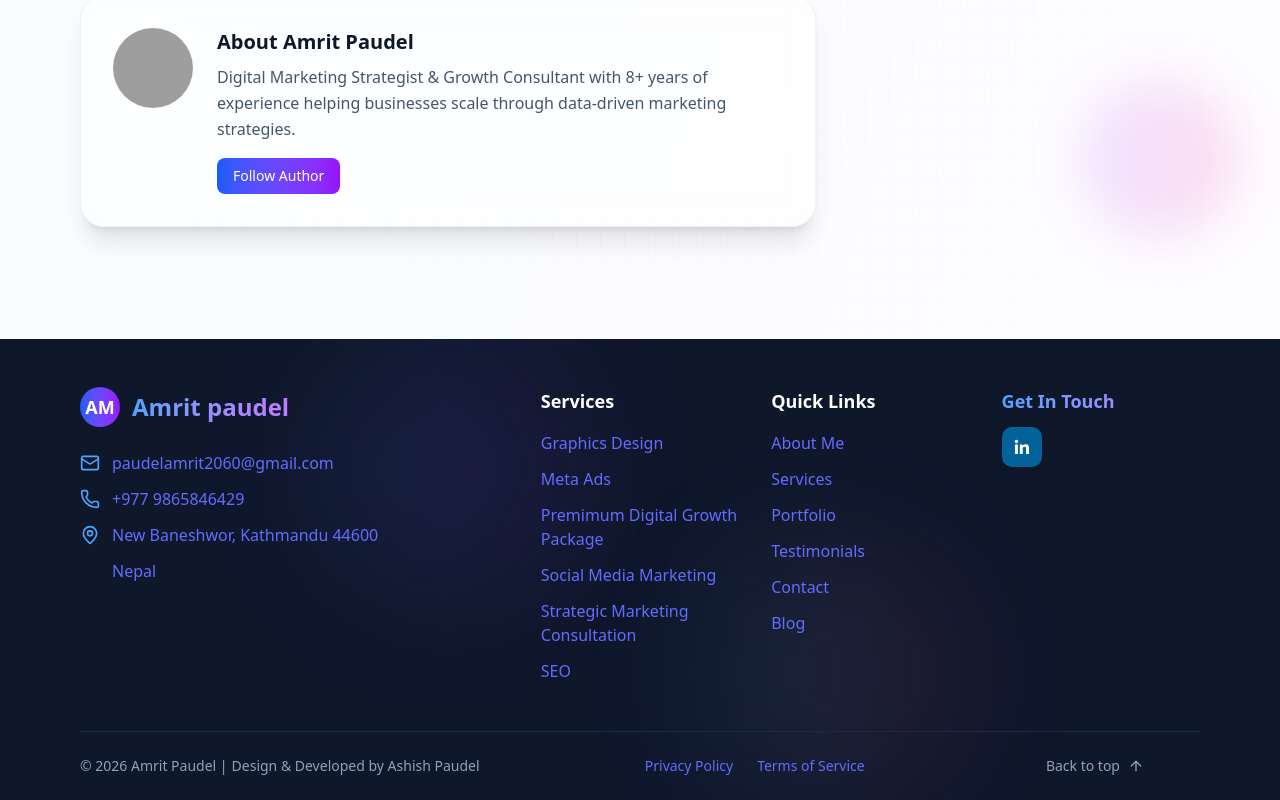
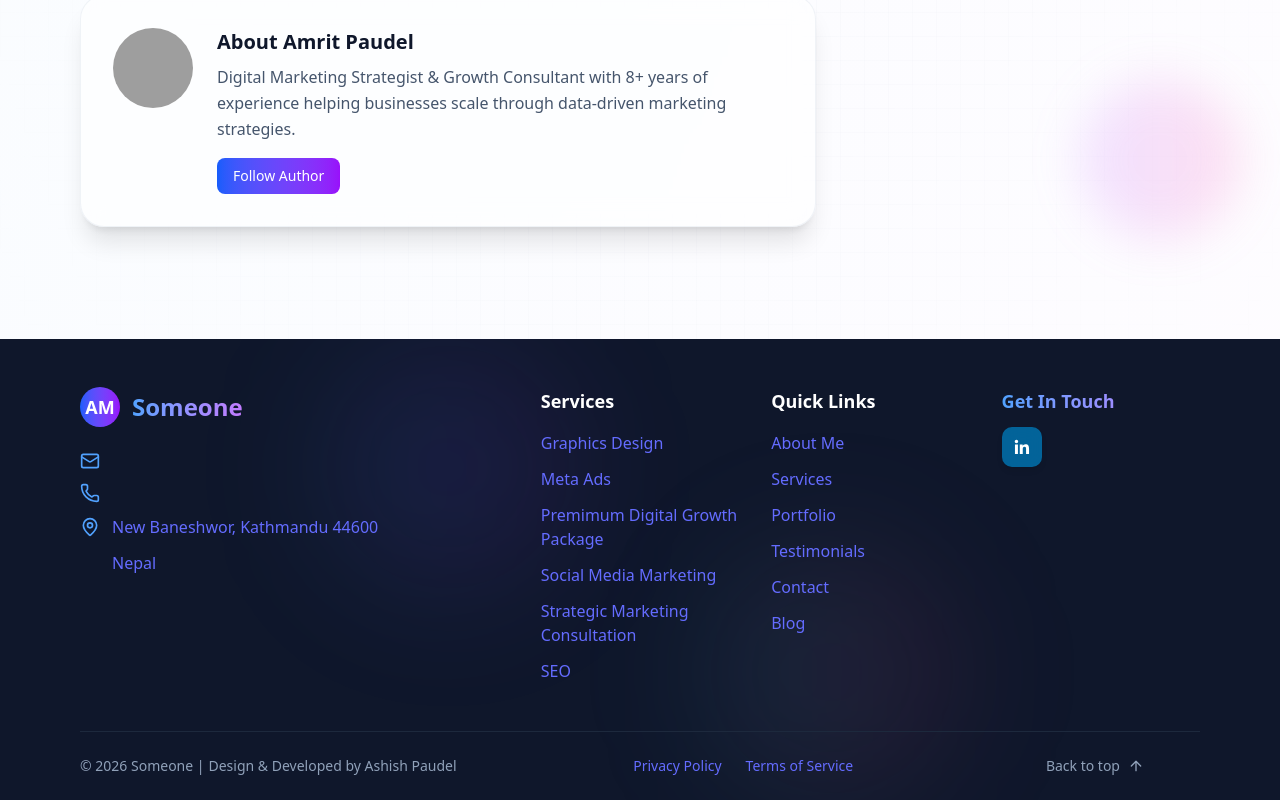
Before and after one commit to ashishpaudel123/AmritPaudel, a React (Vite) app: page /blog/1 in a window 1280 px wide. Shown: the part 3268-4068 px from the top of the page. Built offline with nearby package versions, Linux system fonts and the light colour scheme; grey boxes are pictures that could not be loaded.

Commit message:
fix: updated personal information in Footer component

```diff
--- a/src/components/footer.tsx
+++ b/src/components/footer.tsx
@@ -41,7 +41,7 @@ export function Footer() {
                     AM
                   </div>
                   <span className="text-2xl font-bold bg-gradient-to-r from-blue-400 to-purple-400 bg-clip-text text-transparent">
-                    Amrit paudel
+                    Someone
                   </span>
                 </div>
               </div>
@@ -51,12 +51,12 @@ export function Footer() {
                 <div className="flex items-center space-x-3 text-slate-300">
                   <Mail className="w-5 h-5 text-blue-400" />
                   <a href="mailto:paudelamrit2060@gmail.com">
-                    paudelamrit2060@gmail.com
+                    {/* paudelamrit2060@gmail.com */}
                   </a>
                 </div>
                 <div className="flex items-center space-x-3 text-slate-300">
                   <Phone className="w-5 h-5 text-blue-400" />
-                  <a>+977 9865846429</a>
+                  {/* <a>+977 9865846429</a> */}
                 </div>
                 <div className="flex items-center space-x-3 text-slate-300">
                   <MapPin className="w-5 h-5 text-blue-400" />
@@ -163,7 +163,7 @@ export function Footer() {
           <div className="flex flex-col md:flex-row justify-between items-center">
             {/* Copyright */}
             <div className="flex items-center space-x-1 text-slate-400 text-sm">
-              <span>© {currentYear} Amrit Paudel | </span>
+              <span>© {currentYear} Someone | </span>
               <span>Design & Developed by Ashish Paudel</span>
             </div>
 
```
